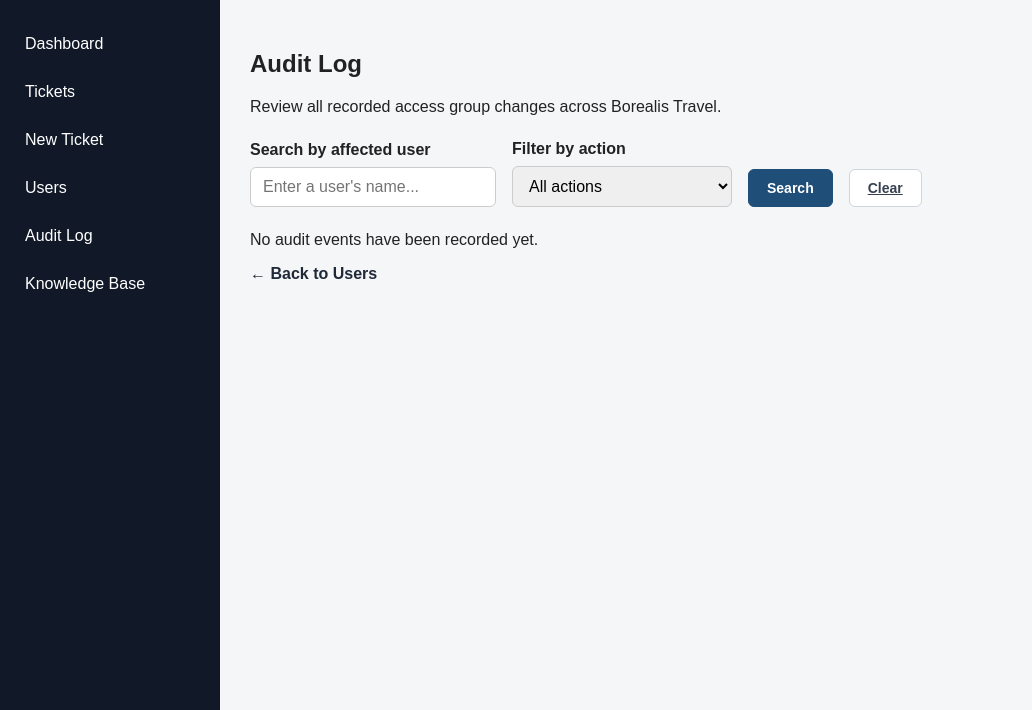
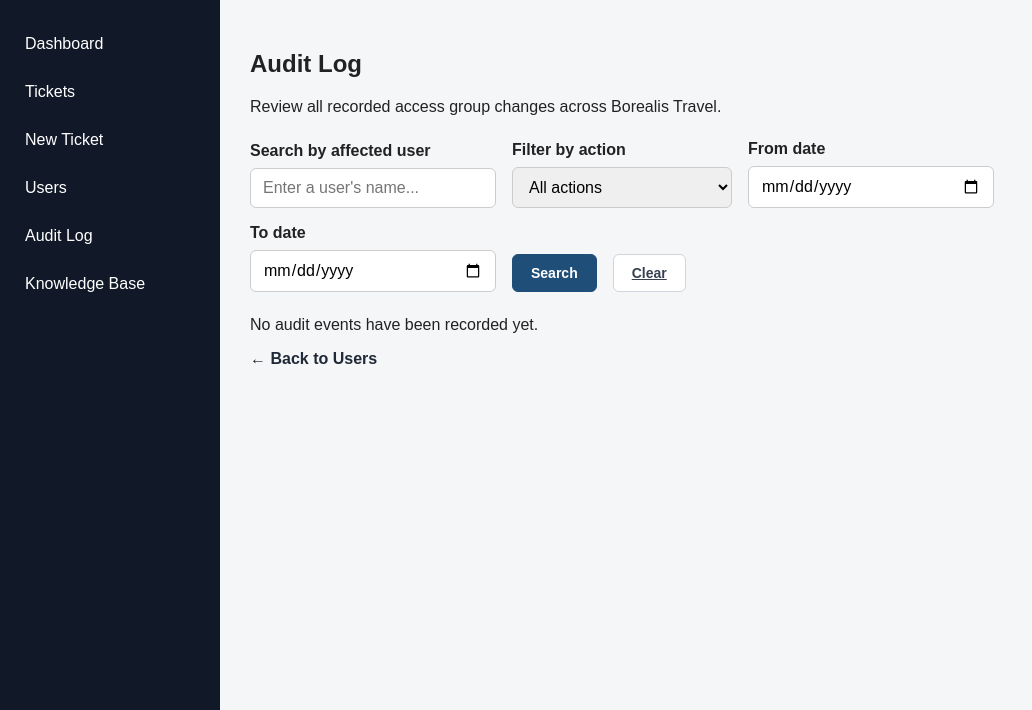
Before and after one commit to agustinbrutti19/IT-Support-Portfolio, a FastAPI app: page /audit-logs in a window 1280 px wide. Shown: the part 100-810 px from the top of the page, without its empty margins (0-1032 px from the left). Run offline with FastAPI, Linux system fonts and the light colour scheme; data that the repository does not hold is empty; parts of the project's set-up code (start-up, migrations or seed data) failed here and were passed over.

Commit message:
Add audit log date range filters

```diff
--- a/app/main.py
+++ b/app/main.py
@@ -204,15 +204,24 @@ def users(request: Request):
 def audit_logs_page(
     request: Request,
     user_name: str = "",
-    action: str = ""
+    action: str = "",
+    start_date: str = "",
+    end_date: str = ""
 ):
     search_name = user_name.strip()
 
-    selected_action = action if action in ("ADDED", "REMOVED") else None
+    selected_action = (
+        action if action in ("ADDED", "REMOVED") else None
+    )
+
+    selected_start_date = start_date or None
+    selected_end_date = end_date or None
 
     audit_logs = get_all_access_audit_logs(
         user_name=search_name if search_name else None,
-        action=selected_action
+        action=selected_action,
+        start_date=selected_start_date,
+        end_date=selected_end_date
     )
 
     return templates.TemplateResponse(
@@ -221,7 +230,9 @@ def audit_logs_page(
         context={
             "audit_logs": audit_logs,
             "user_name": user_name,
-            "action": selected_action or ""
+            "action": selected_action or "",
+            "start_date": start_date,
+            "end_date": end_date
         }
     )
 
--- a/app/templates/audit_logs.html
+++ b/app/templates/audit_logs.html
@@ -46,6 +46,28 @@ Access Audit History
                 Removed
             </option>
         </select>
+    </div>
+
+    <div>
+        <label for="start_date">From date</label>
+
+        <input
+            type="date"
+            id="start_date"
+            name="start_date"
+            value="{{ start_date }}"
+        >
+    </div>
+
+    <div>
+        <label for="end_date">To date</label>
+
+        <input
+            type="date"
+            id="end_date"
+            name="end_date"
+            value="{{ end_date }}"
+        >
     </div>
 
     <button type="submit" class="button-primary">
```
Also changed, not shown: app/database.py (+13 -2 lines).
